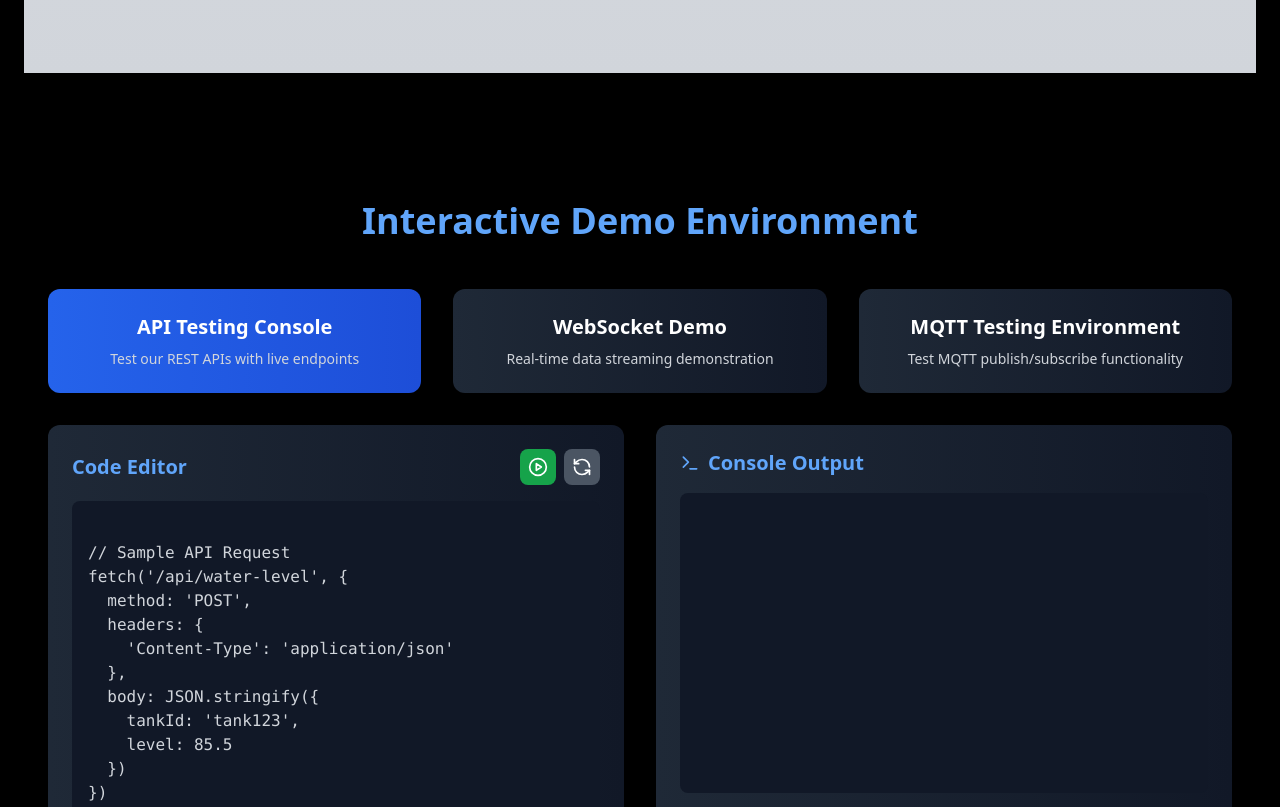
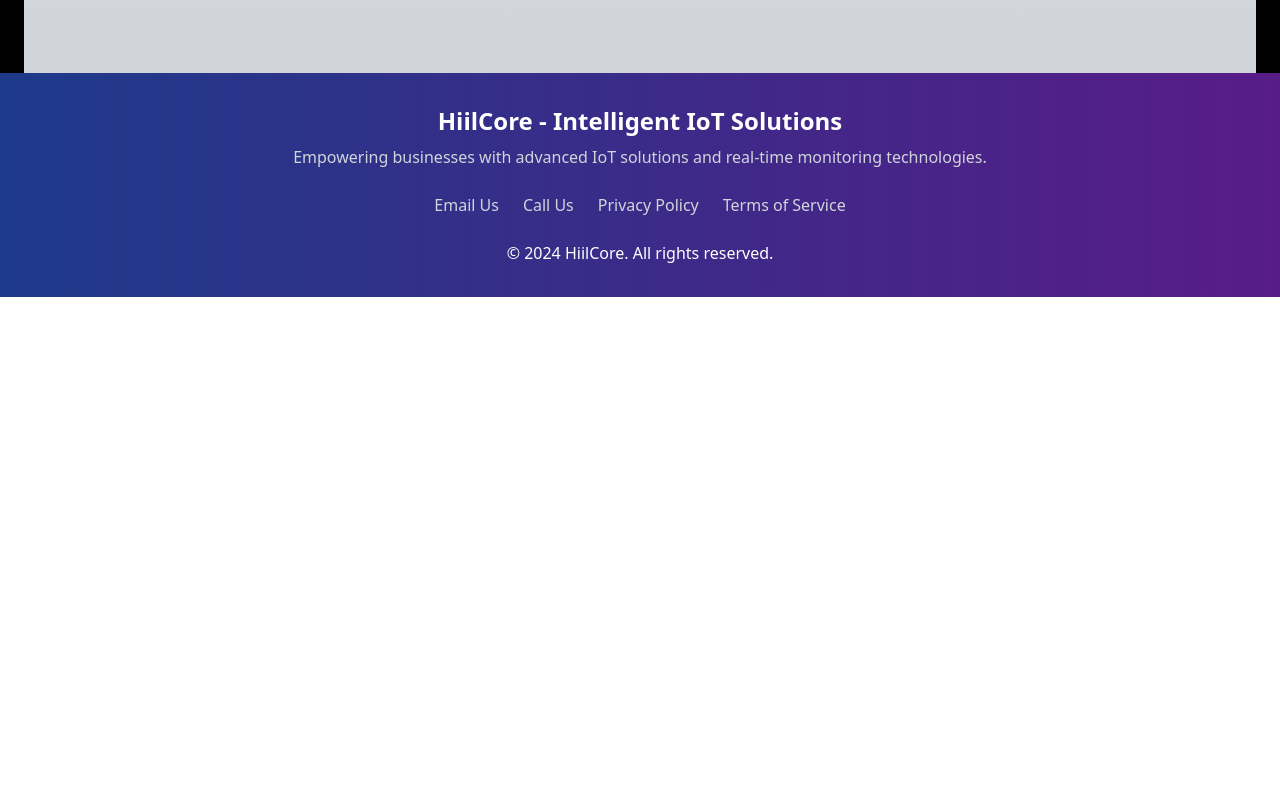
Before and after one commit to mustafasigad/iot-solutions-somalsmart, a Next.js app: page /demo in a window 1280 px wide. Shown: the part 2760-3567 px from the top of the page. After the commit the page ends 3057 px from the top, so only its background shows below. Built offline with nearby package versions, Linux system fonts and the light colour scheme.

Commit message:
new mail functionality  resolved

```diff
--- a/src/app/demo/page.js
+++ b/src/app/demo/page.js
@@ -3,7 +3,7 @@
 import Header from '../../components/layout/Header';
 import Footer from '../../components/layout/Footer';
 import LiveDemo from '../../components/home/LiveDemo';
-import InteractiveDemo from '../../components/solutions/InteractiveDemo';
+
 
 export default function DemoPage() {
   return (
@@ -20,7 +20,7 @@ export default function DemoPage() {
             </p>
             <div className="space-y-16">
               <LiveDemo />
-              <InteractiveDemo />
+
             </div>
           </div>
         </section>
```
